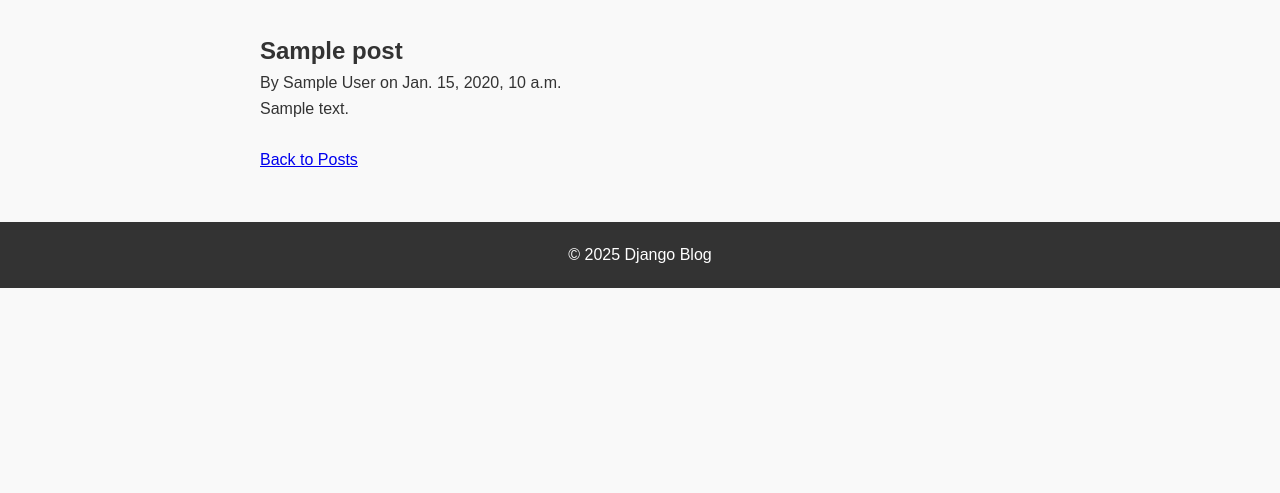
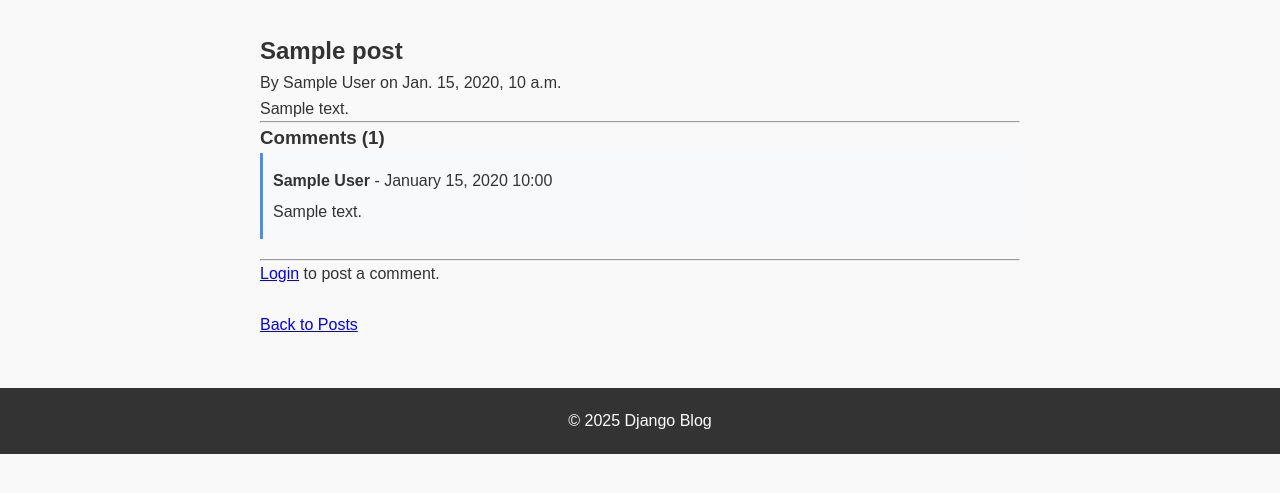
Before and after one commit to gitcat456/Alx_DjangoLearnLab, a Django app: template django_blog/blog/templates/blog/post_detail.html in a window 1280 px wide. Shown: the part 58-551 px from the top of the page. Run offline with Django 5.2, Linux system fonts and the light colour scheme; the template is opened without the code that fills it: most values are stand-ins (such as "Sample title", 1, 10 or a date in 2020).

Commit message:
implements blog comment functionality

```diff
--- a/django_blog/blog/static/css/styles.css
+++ b/django_blog/blog/static/css/styles.css
@@ -149,3 +149,29 @@ footer {
     background-color: #333;
     color: white;
 }
+
+/* Comments styling */
+.comment {
+    margin-bottom: 20px;
+    padding: 10px;
+    border-left: 3px solid #4a90e2;
+    background-color: #f8f9fa;
+}
+
+.comment p {
+    margin: 5px 0;
+}
+
+.comment small {
+    color: #666;
+}
+
+.comment small a {
+    margin-right: 10px;
+    color: #4a90e2;
+    text-decoration: none;
+}
+
+.comment small a:hover {
+    text-decoration: underline;
+}
--- a/django_blog/blog/templates/blog/post_detail.html
+++ b/django_blog/blog/templates/blog/post_detail.html
@@ -1,3 +1,4 @@
+<!-- blog/templates/blog/post_detail.html -->
 {% extends 'blog/base.html' %}
 
 {% block title %}{{ post.title }}{% endblock %}
@@ -11,6 +12,39 @@
 <a href="{% url 'post-update' post.pk %}">Edit</a>
 <a href="{% url 'post-delete' post.pk %}">Delete</a>
 {% endif %}
+
+<hr>
+
+<h3>Comments ({{ comments.count }})</h3>
+
+<!-- Display existing comments -->
+{% for comment in comments %}
+<div class="comment">
+    <p><strong>{{ comment.author }}</strong> - {{ comment.created_at|date:"F d, Y H:i" }}</p>
+    <p>{{ comment.content|linebreaks }}</p>
+
+    {% if user == comment.author %}
+    <small>
+        <a href="{% url 'comment-update' comment.pk %}">Edit</a>
+        <a href="{% url 'comment-delete' comment.pk %}">Delete</a>
+    </small>
+    {% endif %}
+</div>
+<hr>
+{% endfor %}
+
+<!-- Add comment form -->
+{% if user.is_authenticated %}
+<h4>Add a comment:</h4>
+<form method="post" action="{% url 'comment-create' post.pk %}">
+    {% csrf_token %}
+    {{ comment_form.as_p }}
+    <button type="submit">Post Comment</button>
+</form>
+{% else %}
+<p><a href="{% url 'login' %}">Login</a> to post a comment.</p>
+{% endif %}
+
 <br>
 <a href="{% url 'post-list' %}">Back to Posts</a>
 {% endblock %}
--- a/django_blog/blog/urls.py
+++ b/django_blog/blog/urls.py
@@ -14,4 +14,9 @@ urlpatterns = [
     path('login/', LoginView.as_view(template_name='blog/login.html'), name='login' ),
     path('logout/', LogoutView.as_view(next_page='login'), name='logout' ),
     path('profile/', ProfileUpdateView.as_view(), name='profile'),
+
+    # Comment URLs
+    path('posts/<int:post_id>/comments/new/', views.CommentCreateView.as_view(), name='comment-create'),
+    path('comments/<int:pk>/edit/', views.CommentUpdateView.as_view(), name='comment-update'),
+    path('comments/<int:pk>/delete/', views.CommentDeleteView.as_view(), name='comment-delete'),
 ]
```
Also changed, not shown: django_blog/blog/forms.py (+7 -1 lines), django_blog/blog/models.py (+11 -0 lines), django_blog/blog/templates/blog/comment_confirm_delete.html (added, +15 -0 lines), django_blog/blog/templates/blog/comment_form.html (added, +14 -0 lines), django_blog/blog/views.py (+46 -2 lines), django_blog/blog/migrations/0003_comment.py (added).
